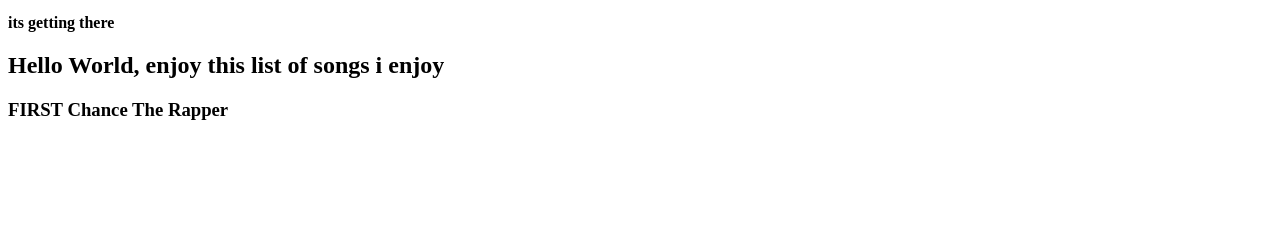
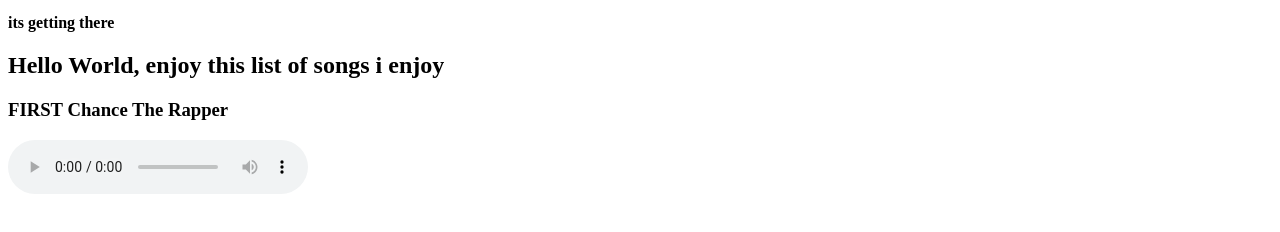
Before and after one commit to Kojo3126/hello-world, a plain HTML site: page index.html in a window 1280 px wide. Shown: the part 158-390 px from the top of the page. Drawn offline with Linux system fonts and the light colour scheme.

Commit message:
hello-world.html

```diff
--- a/index.html
+++ b/index.html
@@ -12,6 +12,9 @@
 <p> its getting there</p>
 <h2> Hello World, enjoy this list of songs i enjoy </h2>
 <H3> FIRST Chance The Rapper </H3>
-<audio id=Drake - Back to Back W- On-Screen Lyrics.mp3 </audio>
+<audio controls>
+   <source src="Drake - Back to Back W- On-Screen Lyrics.mp3" type="audio/mpeg">
+Your browser does not support the audio element.
+</audio>
 
 	</body>
```
